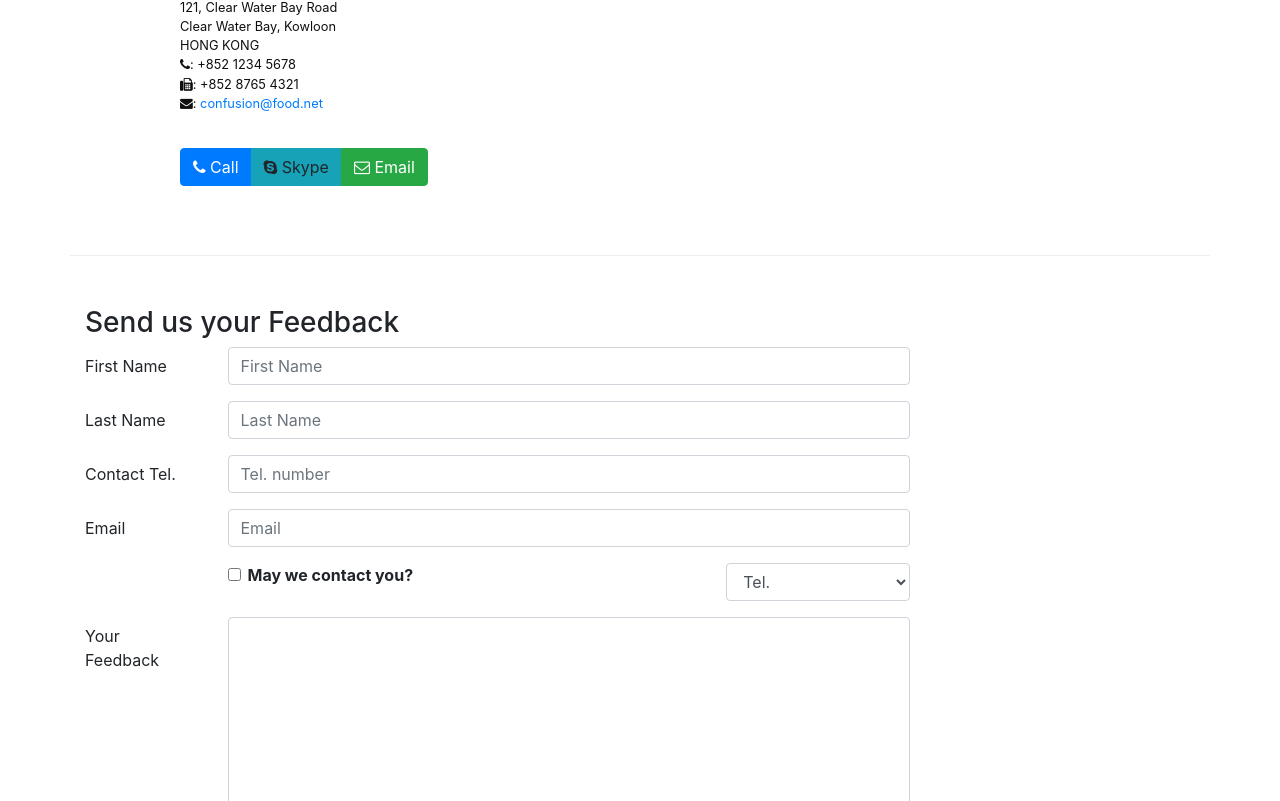
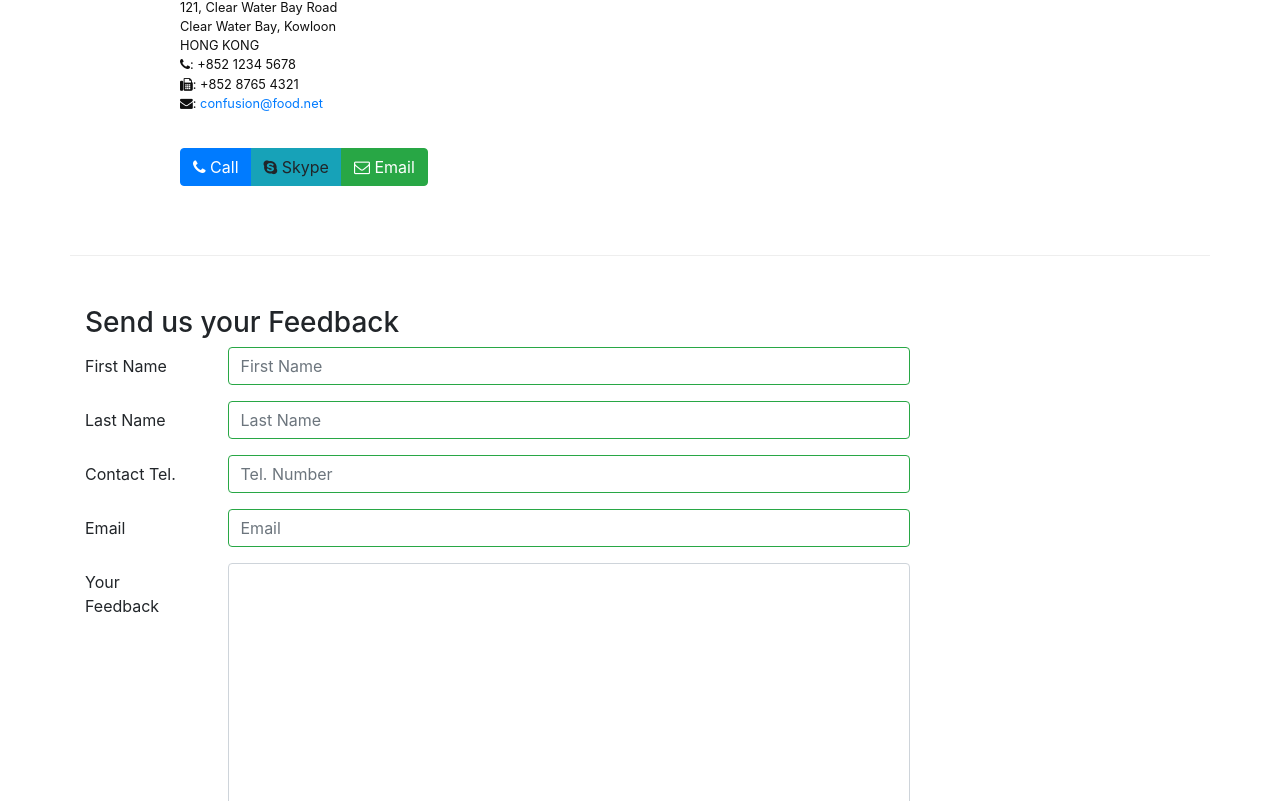
Before and after one commit to nguyenhuy433/FunixJSReact-LAB, a React (Create React App) app: page /contactus in a window 1280 px wide. Shown: the part 506-1307 px from the top of the page. Built offline with nearby package versions, Linux system fonts and the light colour scheme.

Commit message:
Controlled Form Validation

```diff
--- a/src/components/ContactComponent.js
+++ b/src/components/ContactComponent.js
@@ -8,6 +8,7 @@
   Label,
   Input,
   Col,
+  FormFeedback,
 } from "reactstrap";
 
 class Contact extends Component {
@@ -22,10 +23,17 @@
       agree: false,
       contactType: "Tel.",
       message: "",
+      touched: {
+        firstname: false,
+        lastname: false,
+        telnum: false,
+        email: false,
+      },
     };
 
     this.handleInputChange = this.handleInputChange.bind(this);
     this.handleSubmit = this.handleSubmit.bind(this);
+    this.handleBlur = this.handleBlur.bind(this);
   }
 
   handleInputChange(event) {
@@ -44,7 +52,50 @@
     event.preventDefault();
   }
 
+  handleBlur = (field) => (evt) => {
+    this.setState({
+      touched: { ...this.state.touched, [field]: true },
+    });
+  };
+
+  validate(firstname, lastname, telnum, email) {
+    const errors = {
+      firstname: "",
+      lastname: "",
+      telnum: "",
+      email: "",
+    };
+
+    if (this.state.touched.firstname && firstname.length < 3)
+      errors.firstname = "First Name should be >= 3 characters";
+    else if (this.state.touched.firstname && firstname.length > 10)
+      errors.firstname = "First Name should be <= 10 characters";
+
+    if (this.state.touched.lastname && lastname.length < 3)
+      errors.lastname = "Last Name should be >= 3 characters";
+    else if (this.state.touched.lastname && lastname.length > 10)
+      errors.lastname = "Last Name should be <= 10 characters";
+
+    const reg = /^\d+$/;
+    if (this.state.touched.telnum && !reg.test(telnum))
+      errors.telnum = "Tel. Number should contain only numbers";
+
+    if (
+      this.state.touched.email &&
+      email.split("").filter((x) => x === "@").length !== 1
+    )
+      errors.email = "Email should contain a @";
+
+    return errors;
+  }
+
   render() {
+    const errors = this.validate(
+      this.state.firstname,
+      this.state.lastname,
+      this.state.telnum,
+      this.state.email
+    );
     return (
       <div className="container">
         <div className="row row-content">
@@ -111,11 +162,14 @@
                     name="firstname"
                     placeholder="First Name"
                     value={this.state.firstname}
+                    valid={errors.firstname === ""}
+                    invalid={errors.firstname !== ""}
+                    onBlur={this.handleBlur("firstname")}
                     onChange={this.handleInputChange}
                   />
+                  <FormFeedback>{errors.firstname}</FormFeedback>
                 </Col>
               </FormGroup>
-
               <FormGroup row>
                 <Label htmlFor="lastname" md={2}>
                   Last Name
@@ -127,11 +181,14 @@
                     name="lastname"
                     placeholder="Last Name"
                     value={this.state.lastname}
+                    valid={errors.lastname === ""}
+                    invalid={errors.lastname !== ""}
+                    onBlur={this.handleBlur("lastname")}
                     onChange={this.handleInputChange}
                   />
+                  <FormFeedback>{errors.lastname}</FormFeedback>
                 </Col>
               </FormGroup>
-
               <FormGroup row>
                 <Label htmlFor="telnum" md={2}>
                   Contact Tel.
@@ -141,13 +198,16 @@
                     type="tel"
                     id="telnum"
                     name="telnum"
-                    placeholder="Tel. number"
+                    placeholder="Tel. Number"
                     value={this.state.telnum}
+                    valid={errors.telnum === ""}
+                    invalid={errors.telnum !== ""}
+                    onBlur={this.handleBlur("telnum")}
                     onChange={this.handleInputChange}
                   />
+                  <FormFeedback>{errors.telnum}</FormFeedback>
                 </Col>
               </FormGroup>
-
               <FormGroup row>
                 <Label htmlFor="email" md={2}>
                   Email
@@ -159,35 +219,12 @@
                     name="email"
                     placeholder="Email"
                     value={this.state.email}
+                    valid={errors.email === ""}
+                    invalid={errors.email !== ""}
+                    onBlur={this.handleBlur("email")}
                     onChange={this.handleInputChange}
                   />
-                </Col>
-              </FormGroup>
-
-              <FormGroup row>
-                <Col md={{ size: 6, offset: 2 }}>
-                  <FormGroup check>
-                    <Label check>
-                      <Input
-                        type="checkbox"
-                        name="agree"
-                        checked={this.state.agree}
-                        onChange={this.handleInputChange}
-                      />{" "}
-                      <strong>May we contact you?</strong>
-                    </Label>
-                  </FormGroup>
-                </Col>
-                <Col md={{ size: 3, offset: 1 }}>
-                  <Input
-                    type="select"
-                    name="contactType"
-                    value={this.state.contactType}
-                    onChange={this.handleInputChange}
-                  >
-                    <option>Tel.</option>
-                    <option>Email</option>
-                  </Input>
+                  <FormFeedback>{errors.email}</FormFeedback>
                 </Col>
               </FormGroup>
 
```
